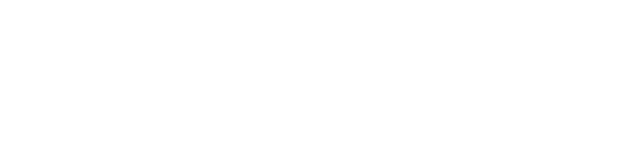
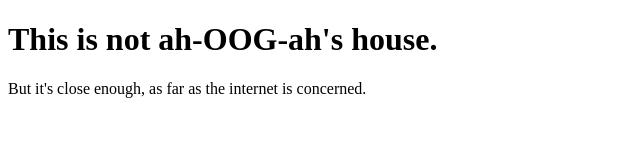
Before and after one commit to ah-OOG-ah/ah-OOG-ah.github.io, a plain HTML site: page index.html in a window 1280 px wide. Shown: the whole page, without its empty margins (0-640 px from the left). Drawn offline with Linux system fonts and the light colour scheme.

Commit message:
testing III

```diff
--- a/index.html
+++ b/index.html
@@ -5,6 +5,7 @@
     <title>ah-OOG-ah</title>
 </head>
 <body>
-
+    <h1>This is not ah-OOG-ah's house.</h1>
+    <p>But it's close enough, as far as the internet is concerned.</p>
 </body>
 </html>
```
